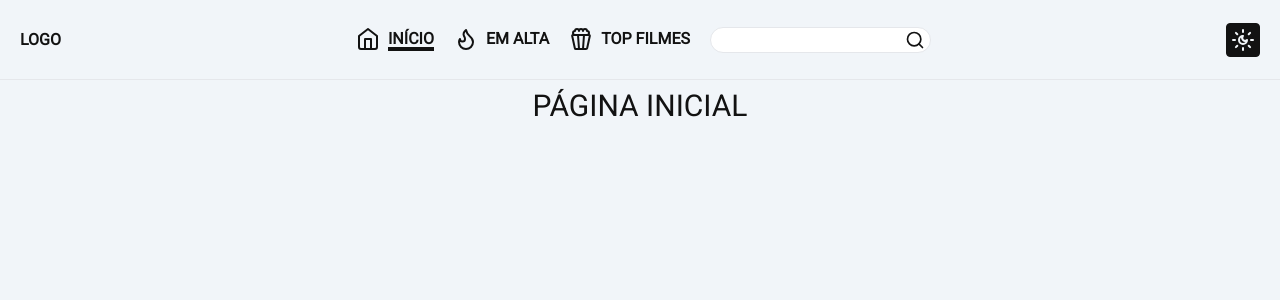
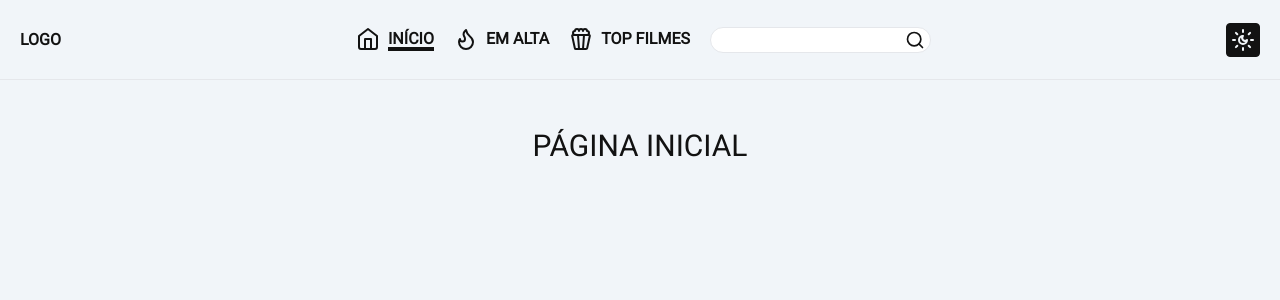
Before and after one commit to luiz2k/betterbox-web, a Next.js app: page / in a window 1280 px wide. Shown: the top 300 px of the page. Built offline with nearby package versions, Linux system fonts and the light colour scheme.

Commit message:
chore: Adicionado o provider do ReactQuery no layout principal da aplicação

```diff
--- a/src/app/layout.tsx
+++ b/src/app/layout.tsx
@@ -2,6 +2,8 @@ import type { Metadata } from "next";
 import { Roboto } from "next/font/google";
 import "@/styles/globals.css";
 import Header from "@/components/Header/Header";
+
+import TanStackQueryProvider from "@/providers/TanStackQueryProvider";
 
 const roboto = Roboto({ subsets: ["latin"], weight: ["400"] });
 
@@ -19,7 +21,9 @@ export default function RootLayout({
     <html lang="pt-br">
       <body className={roboto.className}>
         <Header />
-        <main className="pt-20">{children}</main>
+        <main className="mx-auto mt-20 max-w-5xl px-5 py-10">
+          <TanStackQueryProvider>{children}</TanStackQueryProvider>
+        </main>
       </body>
     </html>
   );
```
